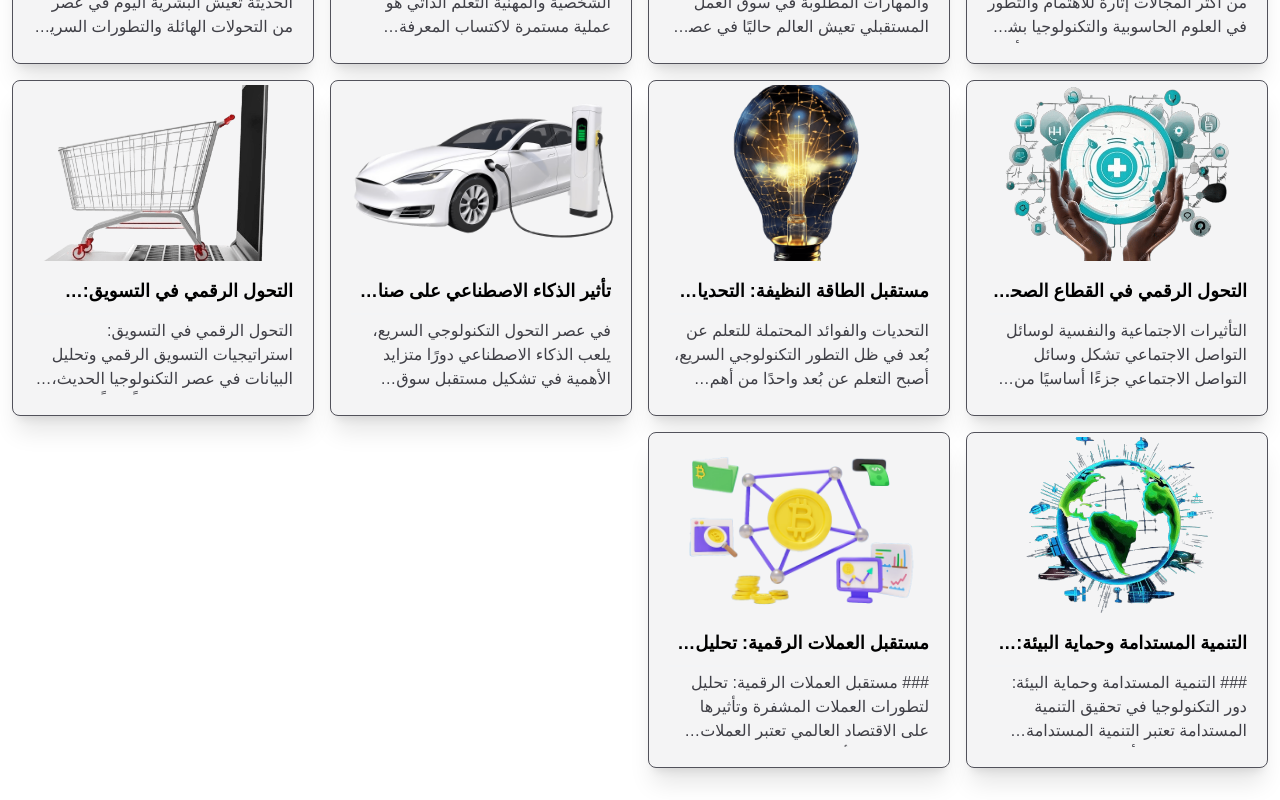
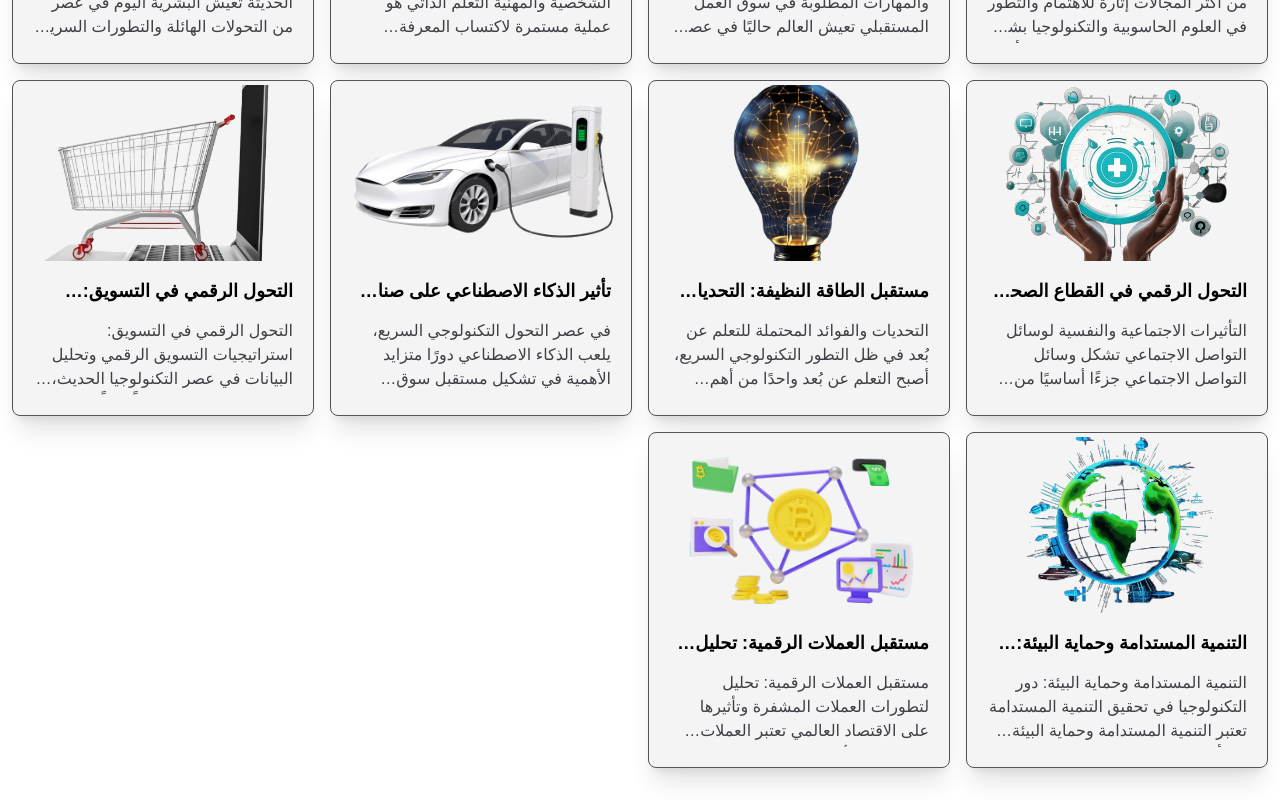
Before and after one commit to muhammad-nabih/blog, a Next.js app: page /articles in a window 1280 px wide. Shown: the part 498-1298 px from the top of the page. Built offline with nearby package versions, Linux system fonts and the light colour scheme; a web font is replaced by a local one.

Commit message:
make animation on card artilce and delete # from data article

```diff
--- a/src/Data/ArticlesData.js
+++ b/src/Data/ArticlesData.js
@@ -194,7 +194,7 @@ export const articles = [
 
 في عصر التكنولوجيا الحديث، شهد قطاع التسويق تحولًا هائلًا نحو الرقمنة واعتماد استراتيجيات التسويق الرقمي. تحول العمليات التسويقية إلى العالم الرقمي يشكل تحدًا وفرصة في آن واحد، حيث يتيح للشركات التواصل مع العملاء بشكل أكثر فعالية وتحليل سلوكهم بدقة أكبر.
 
-#### أهمية التسويق الرقمي في العصر الحديث
+     أهمية التسويق الرقمي في العصر الحديث
 
 1. **وصول أوسع**: يسمح التسويق الرقمي للشركات بالوصول إلى جمهور أوسع وأكثر تنوعًا عبر الإنترنت ووسائل التواصل الاجتماعي.
 
@@ -202,7 +202,7 @@ export const articles = [
 
 3. **تحليل البيانات**: يمكن للشركات استخدام تحليل البيانات لفهم أفضل لاحتياجات العملاء وتفضيلاتهم، وبالتالي تخصيص العروض والمحتوى بشكل أفضل.
 
-#### استراتيجيات التسويق الرقمي الفعالة
+     استراتيجيات التسويق الرقمي الفعالة
 
 1. **تحسين محركات البحث (SEO)**: تحسين موقع الويب ليظهر في نتائج محركات البحث بشكل أفضل يعزز الوصول إلى العملاء المستهدفين.
 
@@ -210,7 +210,7 @@ export const articles = [
 
 3. **الإعلانات المدفوعة عبر الإنترنت**: استخدام الإعلانات المدفوعة عبر الإنترنت مثل Google Ads و Facebook Ads للوصول إلى جمهور أكبر وزيادة مبيعات المنتجات.
 
-#### تحليل البيانات في التسويق الرقمي
+     تحليل البيانات في التسويق الرقمي
 
 1. **تحليل السلوك**: يساعد تحليل البيانات على فهم سلوك العملاء عبر مواقع الويب ومنصات التواصل الاجتماعي والتفاعل معهم بشكل أفضل.
 
@@ -218,7 +218,7 @@ export const articles = [
 
 3. **تحليل الاتجاهات**: يساعد تحليل البيانات على تحديد الاتجاهات السائدة في السوق وتوجيه الاستراتيجيات بناءً على هذه البيانات.
 
-#### الختام
+     الختام
 
 يعد التسويق الرقمي وتحليل البيانات جزءًا أساسيًا من استراتيجيات التسويق الحديثة، حيث يمكنهما تحقيق نتائج مذهلة في زيادة الوصول وتحسين تجربة العملاء. لتحقيق النجاح في هذا المجال، يتعين على الشركات الاستفادة من التكنولوجيا بشكل فعال واستمرار التطوير والتحسين في استراتيجياتها.
 
@@ -234,15 +234,15 @@ export const articles = [
     title:
       "التنمية المستدامة وحماية البيئة: دور التكنولوجيا في تحقيق التنمية المستدامة",
     content: `
-    ### التنمية المستدامة وحماية البيئة: دور التكنولوجيا في تحقيق التنمية المستدامة
+        التنمية المستدامة وحماية البيئة: دور التكنولوجيا في تحقيق التنمية المستدامة
 
 تعتبر التنمية المستدامة وحماية البيئة من أهم التحديات التي تواجه العالم في القرن الحادي والعشرين، حيث تسعى المجتمعات والحكومات إلى تحقيق التوازن بين التنمية الاقتصادية والحفاظ على البيئة للأجيال الحالية والمستقبلية. وفي هذا المقال، سنلقي الضوء على دور التكنولوجيا في تعزيز التنمية المستدامة وحماية البيئة.
 
-### مقدمة
+    مقدمة
 
 تعد التنمية المستدامة هدفًا رئيسيًا للعديد من الدول والمنظمات الدولية، حيث تهدف إلى تلبية احتياجات الجيل الحالي دون المساس بقدرة الأجيال القادمة على تلبية احتياجاتها. وتعتمد التنمية المستدامة على ثلاثة أبعاد رئيسية: البيئية والاقتصادية والاجتماعية.
 
-### دور التكنولوجيا في تحقيق التنمية المستدامة
+    دور التكنولوجيا في تحقيق التنمية المستدامة
 
 1. **الطاقة المتجددة**: تلعب التكنولوجيا دورًا حاسمًا في تعزيز استخدام الطاقة المتجددة مثل الطاقة الشمسية والرياح والمائية، مما يساهم في تقليل الانبعاثات الضارة والتحول نحو نظام طاقة نظيف ومستدام.
 
@@ -252,7 +252,7 @@ export const articles = [
 
 4. **إدارة الموارد الطبيعية**: تساهم التكنولوجيا في تحسين إدارة الموارد الطبيعية مثل المياه والغابات والمحيطات من خلال استخدام نظم المعلومات الجغرافية والاستشعار عن بعد، مما يسهم في المحافظة على التنوع البيولوجي وتحقيق الاستدامة البيئية.
 
-### التحديات والفرص
+    التحديات والفرص
 
 - **التوازن بين التنمية والحفاظ على البيئة**: تظل التحديات في تحقيق التوازن بين التنمية الاقتصادية والحفاظ على البيئة واحدة من أكبر التحديات التي تواجه المجتمعات اليوم.
 
@@ -262,7 +262,7 @@ export const articles = [
 
 - **تطوير البنية التحتية**: يتطلب تحقيق التنمية المستدامة تطوير بنية تحتية تكنولوجية قوية ومتطورة، مما يتطلب استثمارات كبيرة وتعاون دولي.
 
-### الختام
+    الختام
 
 تحمل التكنولوجيا العديد من الفرص والتحديات في تحقيق التنمية المستدامة وحماية البيئة، ولكن باستخدامها بشكل فعال ومستدام يمكن تحقيق التوازن المطلوب بين النمو الاقتصادي والحفاظ على البيئة للأجيال الحالية والمستقبلية. تبقى التعاون الدولي والابتكار في مجال التكنولوجيا أساسيين لتحقيق أهداف التنمية المستدامة وبناء مستقبل أفضل للجميع.
     `,
@@ -272,15 +272,15 @@ export const articles = [
     id: 10,
     title:
       "مستقبل العملات الرقمية: تحليل لتطورات العملات المشفرة وتأثيرها على الاقتصاد العالمي",
-    content: `### مستقبل العملات الرقمية: تحليل لتطورات العملات المشفرة وتأثيرها على الاقتصاد العالمي
+    content: `    مستقبل العملات الرقمية: تحليل لتطورات العملات المشفرة وتأثيرها على الاقتصاد العالمي
 
 تعتبر العملات الرقمية، وبالأخص العملات المشفرة، من بين أبرز الابتكارات في العصر الرقمي الحديث. يشهد العالم اليوم ثورة في مجال العملات الرقمية، وتتزايد شعبيتها واستخداماتها بشكل متسارع. وفي هذا المقال، سنقوم بتحليل تطورات العملات المشفرة وتأثيرها المحتمل على الاقتصاد العالمي في المستقبل.
 
-#### تاريخ العملات الرقمية
+     تاريخ العملات الرقمية
 
 ظهرت العملات المشفرة لأول مرة من خلال إطلاق عملة بيتكوين في عام 2009 من قبل شخص أو مجموعة من الأشخاص يستخدمون الاسم المستعار "ساتوشي ناكاموتو". منذ ذلك الحين، شهدت العملات المشفرة تطورًا ملحوظًا وتنوعًا، حيث ظهرت عملات مشفرة جديدة مثل إيثريوم، ريبل، لايتكوين، وغيرها.
 
-#### استخدامات العملات الرقمية
+     استخدامات العملات الرقمية
 
 1. **وسيلة للدفع الرقمي**: تُستخدم العملات المشفرة كوسيلة للدفع الرقمي للسلع والخدمات على الإنترنت وفي المتاجر التي تقبل الدفع بها.
 
@@ -288,7 +288,7 @@ export const articles = [
 
 3. **تسهيل التحويلات الدولية**: تتيح العملات المشفرة تسهيل عمليات التحويل الدولية بتكلفة أقل وبسرعة أكبر مقارنة بوسائل التحويل التقليدية.
 
-#### تحديات وفرص مستقبل العملات الرقمية
+     تحديات وفرص مستقبل العملات الرقمية
 
 1. **التنظيم القانوني**: تواجه العملات المشفرة تحديات قانونية وتنظيمية في العديد من الدول، وقد تؤثر هذه التحديات على اعتمادها وانتشارها.
 
--- a/src/app/(pages)/articles/page.js
+++ b/src/app/(pages)/articles/page.js
@@ -1,5 +1,7 @@
+
 import React from "react";
 import Article from "@/components/Article/Article";
+import CommentSection from "@/components/comment/CommentSection";
 
 const Articles = () => {
   return (
@@ -12,6 +14,7 @@ const Articles = () => {
       </h1>
       <div className="grid grid-cols-1 sm:grid-cols-2 md:grid-cols-3 lg:grid-cols-3  xl:grid-cols-4 gap-4  px-3 mx-auto container py-8  ">
         <Article />
+
       </div>{" "}
     </>
   );
--- a/src/components/Article/Article.jsx
+++ b/src/components/Article/Article.jsx
@@ -4,6 +4,9 @@ import Image from "next/image";
 import Link from "next/link";
 import { useEffect, useState } from "react";
 import { useParams } from "next/navigation";
+import { motion } from "framer-motion"; // استيراد motion من Framer Motion
+import CommentSection from "../comment/CommentSection";
+
 const Article = () => {
   const path = useParams();
 
@@ -14,7 +17,15 @@ const Article = () => {
     console.log(path);
     const dataJsx = articlesData.map((article) => (
       <Link key={article.id} href={`articles/${article.id}`}>
-        <div className=" bg-zinc-100 border border-1 border-zinc-600 rounded-lg shadow-xl p-1 overflow-hidden ">
+        <motion.div
+          key={article.id}
+          className=" bg-zinc-100 border border-1 border-zinc-600 rounded-lg shadow-xl p-1 overflow-hidden"
+          initial={{ opacity: 0, y: 20 }} // تأثير البداية: الكارت غير مرئي ومتحرك باتجاه الأسفل بقيمة 20px
+          animate={{ opacity: 1, y: 0 }} // تأثير الظهور: زيادة الشفافية وعودة الكارت إلى موضعه الطبيعي
+          transition={{ duration: 0.5, delay: 0.1 }} // مدة التأثير وتأخير بدايته
+          whileHover={{ scale: 1.05 }} // تأثير عند تحويل الماوس فوق الكارت
+          whileTap={{ scale: 0.95 }} // تأثير عند النقر على الكارت
+        >
           <div className="relative h-44">
             <Image
               src={article.image}
@@ -31,14 +42,20 @@ const Article = () => {
               {article.content}
             </p>
           </div>
-        </div>
+        </motion.div>
       </Link>
     ));
 
     setData(dataJsx);
   }, [articlesData, path]);
 
-  return <>{data}</>;
+  return (
+    <>
+
+      {data}
+
+    </>
+  );
 };
 
 export default Article;
--- a/src/components/comment/CommentSection.jsx
+++ b/src/components/comment/CommentSection.jsx
@@ -1,3 +1,4 @@
+'use client'
 import { useState, useEffect } from "react";
 import Image from "next/image";
 
```
